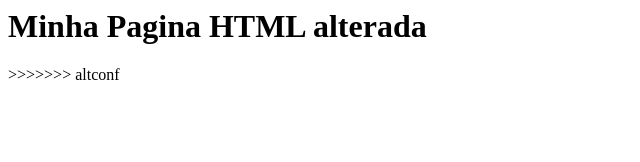
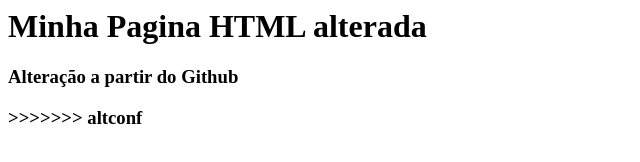
Before and after one commit to roohastorga/gama-no-github, a plain HTML site: page index.html in a window 1280 px wide. Shown: the whole page, without its empty margins (0-640 px from the left). Drawn offline with Linux system fonts and the light colour scheme.

Commit message:
Atualização GitHub

```diff
--- a/index.html
+++ b/index.html
@@ -1,6 +1,7 @@
 <html>
 	<body>
 		<h1>Minha Pagina HTML alterada</h1>
+		<h3> Alteração a partir do Github<h3>
 >>>>>>> altconf
 	</body>
 </html>
```
